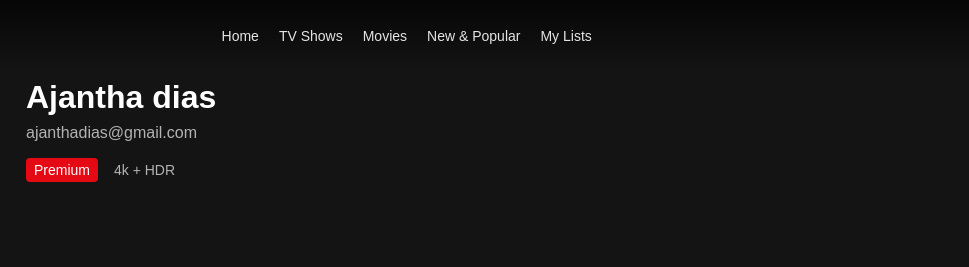
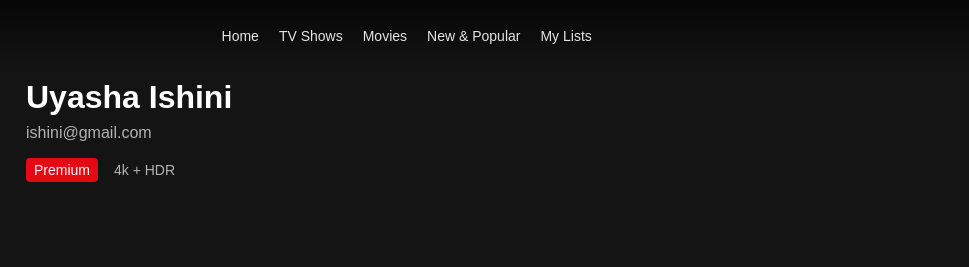
Before and after one commit to UyashaISHINI/Netflix-Clone, a website: page profile-details.html in a window 1280 px wide. Shown: the top 267 px of the page, 214-1183 px from the left. Drawn offline with Linux system fonts and the light colour scheme; grey boxes are pictures that could not be loaded; some icons are missing.

Commit message:
Updated the code

```diff
--- a/profile-details.html
+++ b/profile-details.html
@@ -41,8 +41,8 @@
                 <img src="https://upload.wikimedia.org/wikipedia/commons/0/0b/Netflix-avatar.png" alt="Profile-image"/>
             </div>
             <div class="profile-info">
-                <h1 class="profile-name">Ajantha dias</h1>
-                <p class="profile-email">ajanthadias@gmail.com</p>
+                <h1 class="profile-name">Uyasha Ishini</h1>
+                <p class="profile-email">ishini@gmail.com</p>
                 <div class="membership-info">
                     <span class="membership-badge">Premium</span>
                     <span class="membership-details">4k + HDR</span>
```
